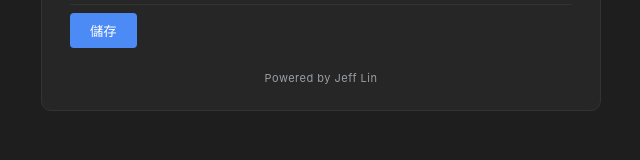
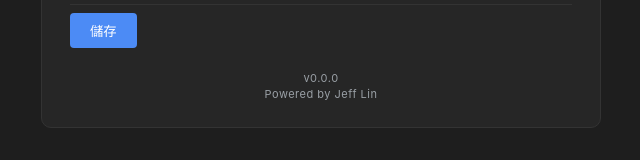
Before and after one commit to jefflin-jetthai/jt-testing-ai-agent, a browser extension: page extension/options.html in a window 1280 px wide. Shown: the part 343-503 px from the top of the page, without its empty margins (319-959 px from the left). Drawn offline with Linux system fonts and the light colour scheme.

Commit message:
release version 1.0.0

```diff
--- a/bridge/package.json
+++ b/bridge/package.json
@@ -1,6 +1,6 @@
 {
   "name": "jt-testing-ai-agent-bridge",
-  "version": "0.1.0",
+  "version": "1.0.0",
   "private": true,
   "description": "Local bridge server: WS hub + CDP proxy + agent orchestration for the jt-testing-ai-agent Chrome extension",
   "type": "module",
--- a/extension/options.html
+++ b/extension/options.html
@@ -80,7 +80,10 @@
         <span id="status" class="muted"></span>
       </div>
 
-      <div class="footer">Powered by Jeff Lin</div>
+      <div class="footer">
+        <div id="version"></div>
+        Powered by Jeff Lin
+      </div>
     </div>
 
     <script type="module" src="options.js"></script>
--- a/extension/options.js
+++ b/extension/options.js
@@ -1,4 +1,7 @@
 const $ = (id) => document.getElementById(id);
+
+// 顯示版本（讀 manifest）
+$("version").textContent = `v${chrome.runtime.getManifest().version}`;
 const status = (msg, ok) => {
   $("status").textContent = msg;
   $("status").style.color = ok ? "var(--ok)" : "var(--muted)";
```
Also changed, not shown: extension/manifest.json.
